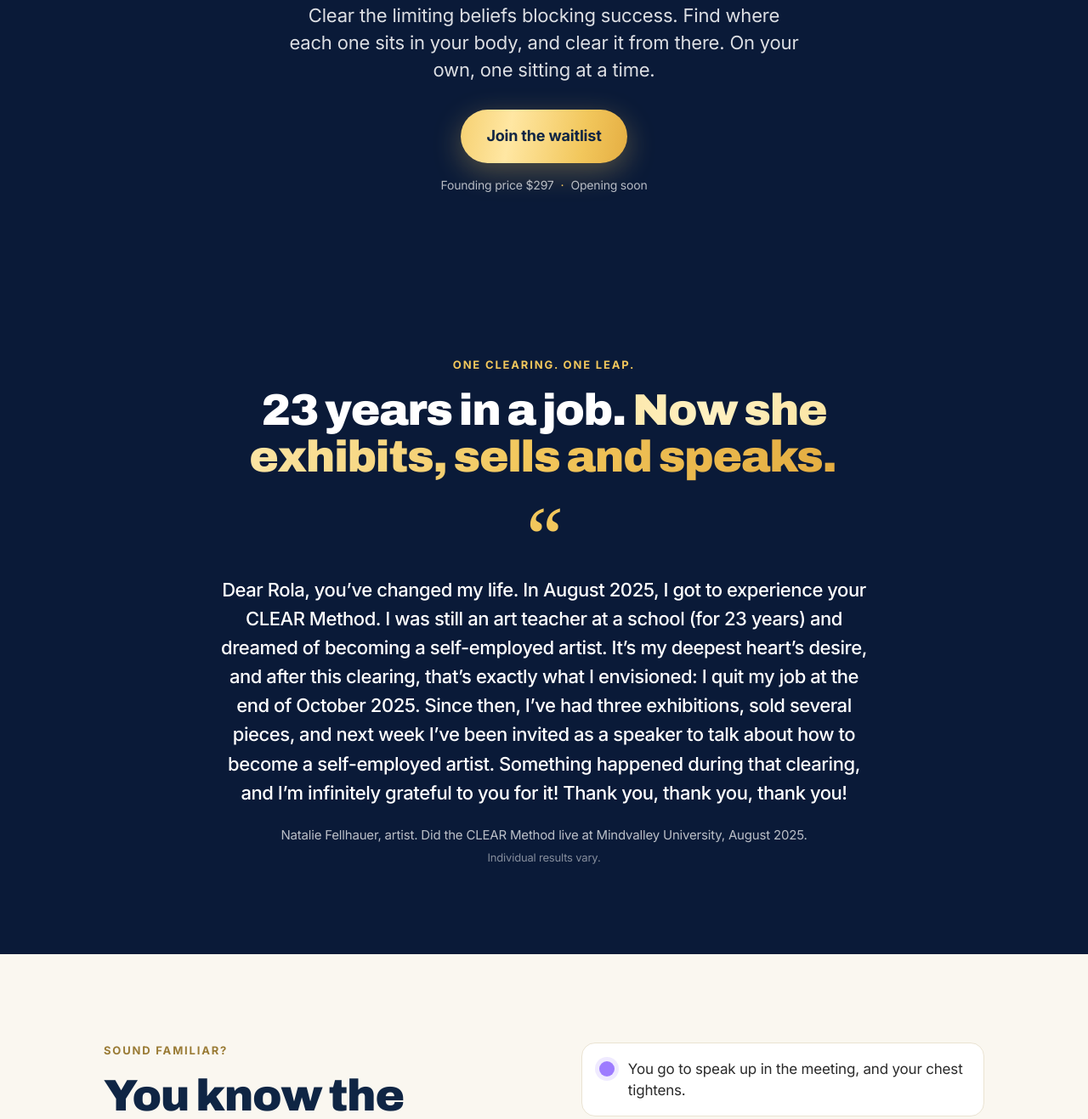
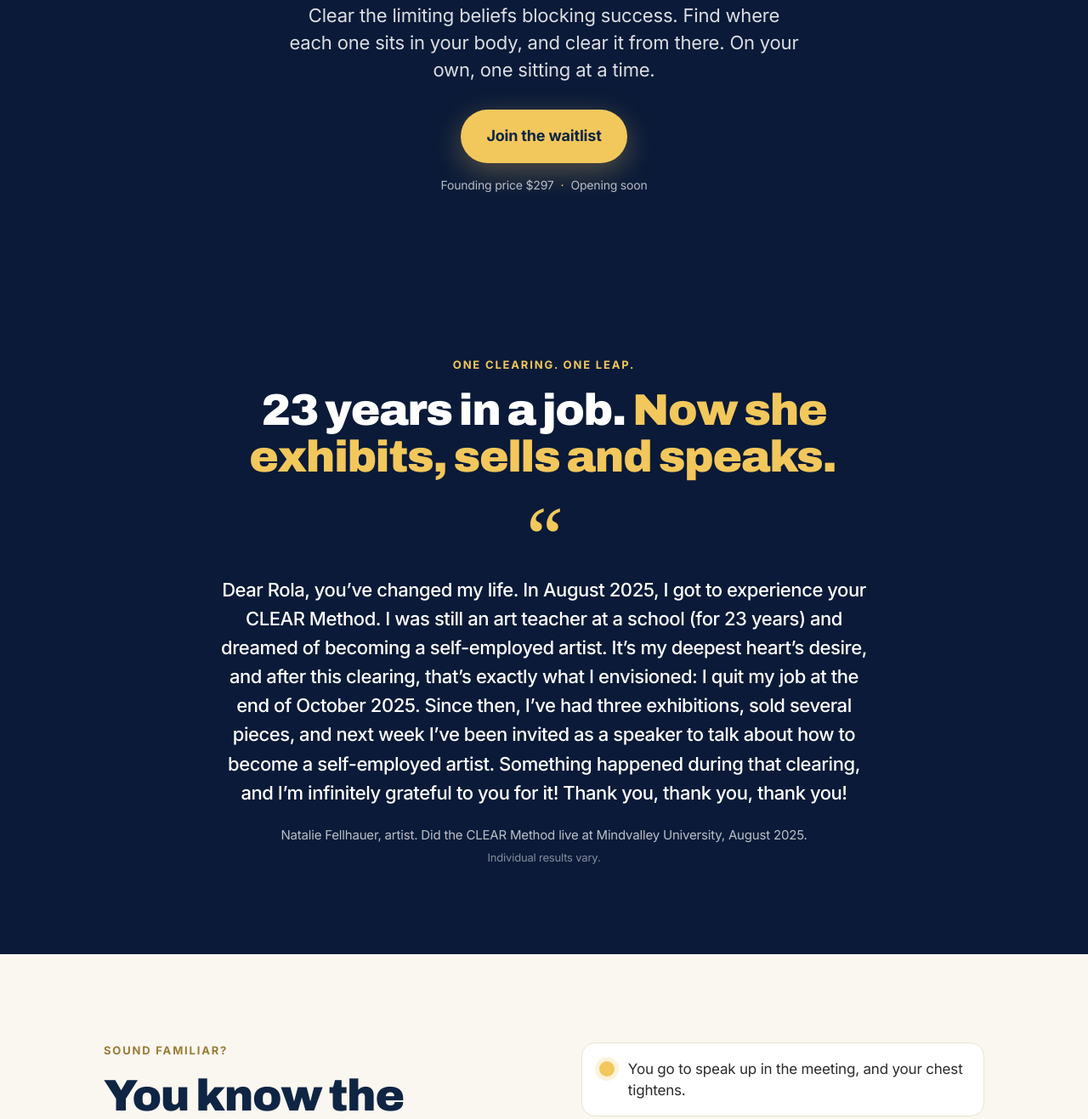
Before and after one commit to RolaDiab/business-manifesting, a plain HTML site: page products/clear-method/index.html in a window 1280 px wide. Shown: the part 1054-2371 px from the top of the page at 85% size. Drawn offline with Linux system fonts and the light colour scheme.

Commit message:
CLEAR page: solid gold instead of gradient shimmer and purple dots
Co-Authored-By: Claude Opus 5.5 <noreply@anthropic.com>

```diff
--- a/products/clear-method/index.html
+++ b/products/clear-method/index.html
@@ -13,7 +13,7 @@
   <meta name="theme-color" content="#0A1A38">
   <link rel="icon" href="/favicon.svg" type="image/svg+xml">
   <link rel="stylesheet" href="/styles.css?v=113">
-  <link rel="stylesheet" href="/products/clear-method/page.css?v=3">
+  <link rel="stylesheet" href="/products/clear-method/page.css?v=4">
 </head>
 <body class="dark-page clr">
   <nav class="nav"><div class="nav-inner">
--- a/products/clear-method/page.css
+++ b/products/clear-method/page.css
@@ -175,3 +175,8 @@
 /* Coming soon state */
 .clr .soon-cta { cursor: default; animation: none; background: linear-gradient(100deg, #D8962A, #F2C75C); }
 .clr .soon-cta:hover { transform: none; }
+
+/* Single solid gold, no gradients or purple, 2026-11-19 */
+.clr .gold, .clr .mf { background: none; color: var(--gold); -webkit-text-fill-color: var(--gold); animation: none; }
+.clr .cta, .clr .soon-cta { background: var(--gold); animation: none; }
+.clr .signs li::before { background: var(--gold); box-shadow: 0 0 0 5px rgba(242,199,92,0.22); }
```
